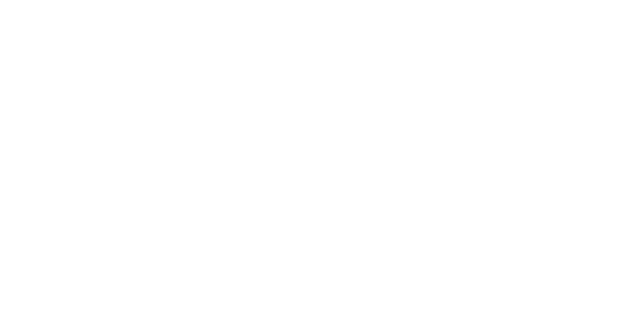
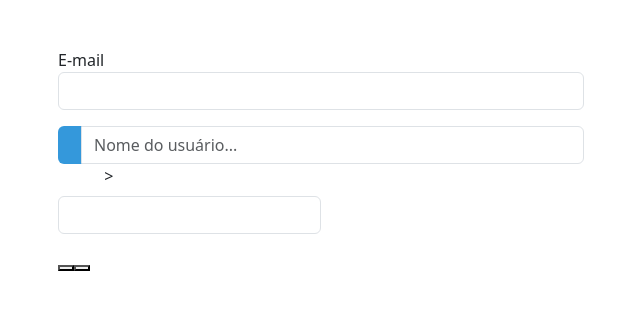
Before and after one commit to juchouzende/bootstrap-exemplos-de-uso, a plain HTML site: page ex4_formulario-sub-css/ex4.html in a window 1280 px wide. Shown: the whole page, without its empty margins (56-696 px from the left). Drawn offline with nearby package versions, Linux system fonts and the light colour scheme.

Commit message:
commit exercicios

```diff
--- a/ex4_formulario-sub-css/ex4.html
+++ b/ex4_formulario-sub-css/ex4.html
@@ -16,8 +16,37 @@
 </head>
 <body>
 
+    <!--  Formulários -->
+    <div class="container mt-3">
+        <form class="custom-form">
+            <!-- Campo para e-mail -->
+            <div class="col-sm-6 mb-3"
+                <label for="email" class="form-label">E-mail</label>
+                <input type="email" class="form-control custom-input" id="email">
+            </div>
 
-    <!-- 1ª Digitação (Aqui) -->
+            <!-- Usuário -->
+             <div class="col-sm-6 mb-3">
+                <div class="input-group">
+                    <span class="input-group-text custom-icon">
+                    </span>
+                    <input type="text" class="form-control custom-input" placeholder="Nome do usuário..."
+                </div>
+             </div>
+
+             <!-- Senha -->
+             <div class="col-sm-6 mb-3">
+                <label for="senha" class="form-label">E-mail</label>>
+                <input type="password" class="form-control custom-input" id="senha">
+            </div>
+
+            <!-- Botão de enviar -->
+             <button type="submit" class="btn-primary custom-buttom"Enviar</button>
+             <button type="submit" class="btn-primary"Navegar</button>
+                </div>
+
+        </form>
+    </div>
 
 
     <script src="https://cdn.jsdelivr.net/npm/bootstrap@5.3.0/dist/js/bootstrap.bundle.min.js"></script>
--- a/ex4_formulario-sub-css/styles.css
+++ b/ex4_formulario-sub-css/styles.css
@@ -1 +1,22 @@
-/* 2ª Digitação (Aqui) */
+.custom-form {
+    background-color: linear-gradiente(145deg, #2c3e50 #3498db);
+    padding: 2rem;
+    border-radius: 15x;
+}
+
+.form-label {
+    color: #fff;
+}
+
+.custom-icon {
+    background-color: #3498db;
+    border: #3498db;
+}
+
+/* Sub-escrevendo uma classe do Bootstrap */
+.btn.btn-primary {
+    background: linear-gradient(45deg, #e74c3c, #f39c12);
+    padding: 0.8 rem 2rem;
+    border-radius: 50px;
+    border: none;
+}
```
Also changed, not shown: ex2_sistema-grid/ex2.html (+6 -1 lines), ex3_botoes/ex3.html (+14 -1 lines), ex5_cards/ex5.html (+14 -1 lines).
